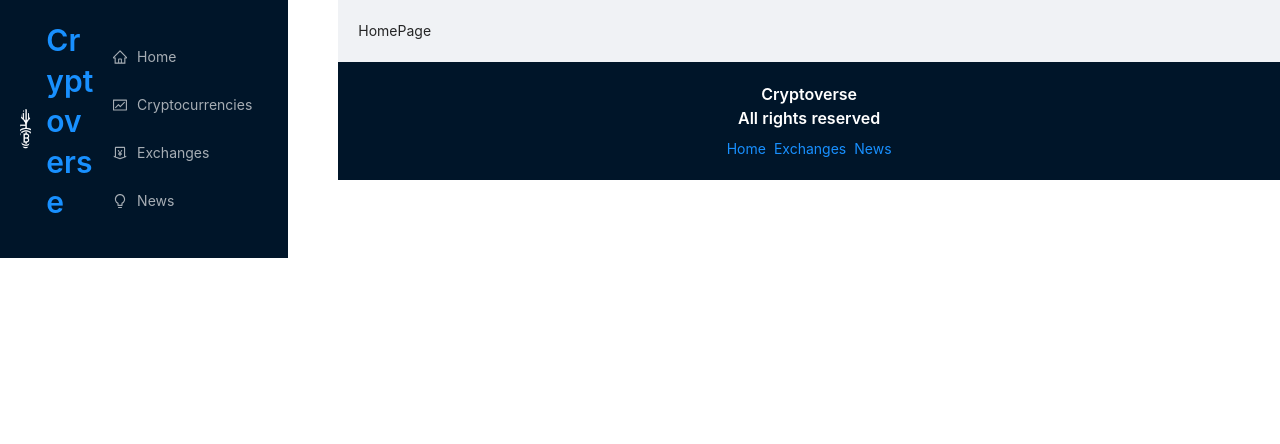
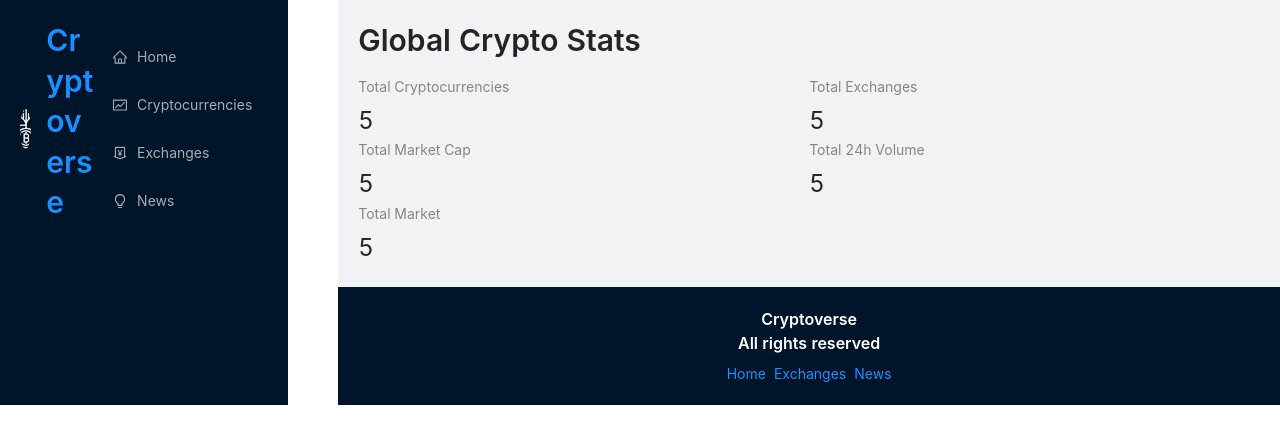
Before and after one commit to meisam-msr/cryptocurrency, a React (Create React App) app: page / in a window 1280 px wide. Shown: the top 444 px of the page. Built offline with nearby package versions, Linux system fonts and the light colour scheme.

Commit message:
edit homePage directorie's

```diff
--- a/src/App.js
+++ b/src/App.js
@@ -2,7 +2,7 @@ import "App.css";
 import { Layout, Space, Typography } from "antd";
 import { Link, Route, Routes } from "react-router-dom";
 import Navbar from "components/Navbar/Navbar";
-import HomePage from "components/HomePage";
+import HomePage from "components/HomePage/HomePage";
 import Exchanges from "components/Exchanges";
 import Cryptocurrencies from "components/Cryptocurrencies";
 import CryptoDetails from "components/CryptoDetails";
--- a/src/components/HomePage.jsx
+++ /dev/null
@@ -1,9 +0,0 @@
-import React from 'react'
-
-const HomePage = () => {
-  return (
-    <div>HomePage</div>
-  )
-}
-
-export default HomePage
--- /dev/null
+++ b/src/components/HomePage/HomePage.jsx
@@ -0,0 +1,33 @@
+import { Col, Row, Statistic, Typography } from "antd";
+import React from "react";
+import styles from "./homePage.module.css";
+const { Title } = Typography;
+
+const HomePage = () => {
+  return (
+    <>
+      <Title level={2} className={styles.heading}>
+        Global Crypto Stats
+      </Title>
+      <Row>
+        <Col span={12}>
+          <Statistic title="Total Cryptocurrencies" value="5" />
+        </Col>
+        <Col span={12}>
+          <Statistic title="Total Exchanges" value="5" />
+        </Col>
+        <Col span={12}>
+          <Statistic title="Total Market Cap" value="5" />
+        </Col>
+        <Col span={12}>
+          <Statistic title="Total 24h Volume" value="5" />
+        </Col>
+        <Col span={12}>
+          <Statistic title="Total Market" value="5" />
+        </Col>
+      </Row>
+    </>
+  );
+};
+
+export default HomePage;
--- /dev/null
+++ b/src/components/HomePage/homePage.module.css
@@ -0,0 +1,5 @@
+@media screen and (max-width: 500px) {
+  .heading {
+    margin-top: 20px;
+  }
+}
```
